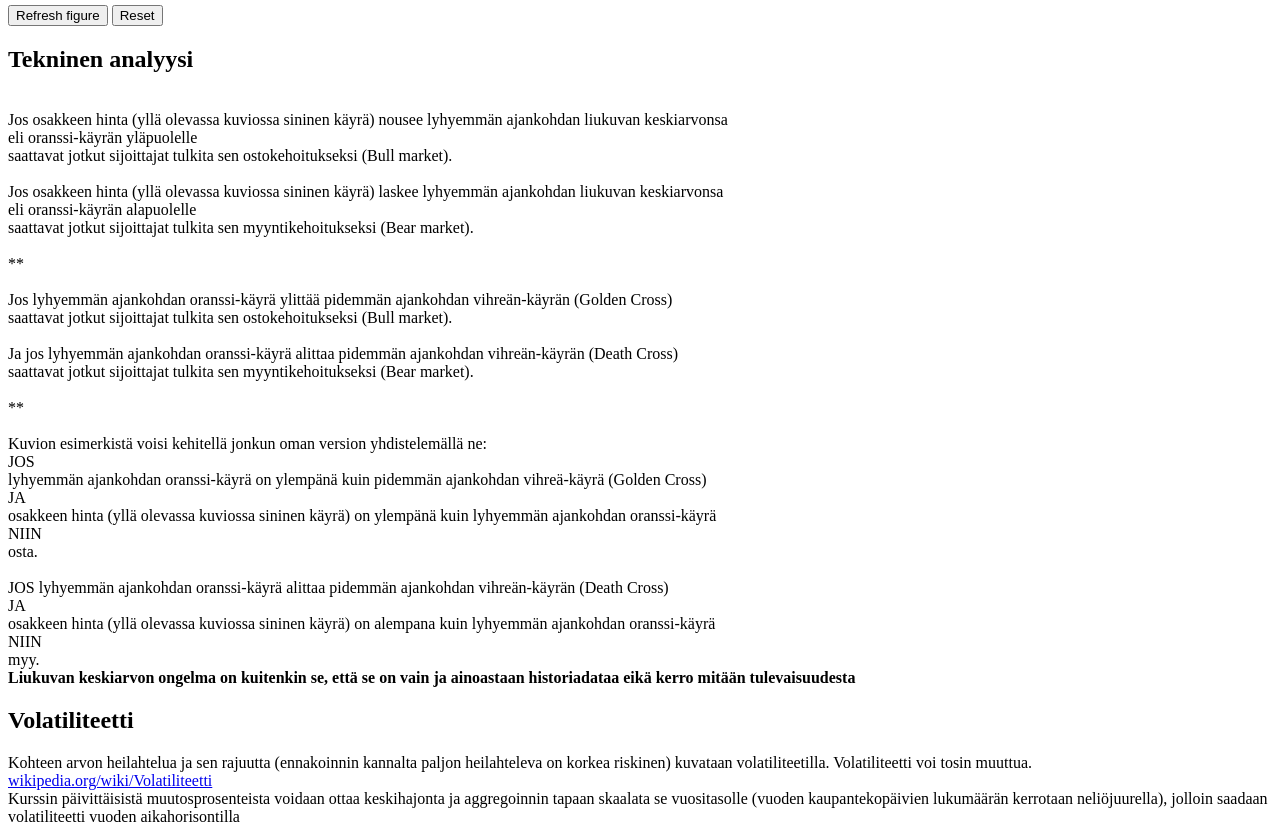
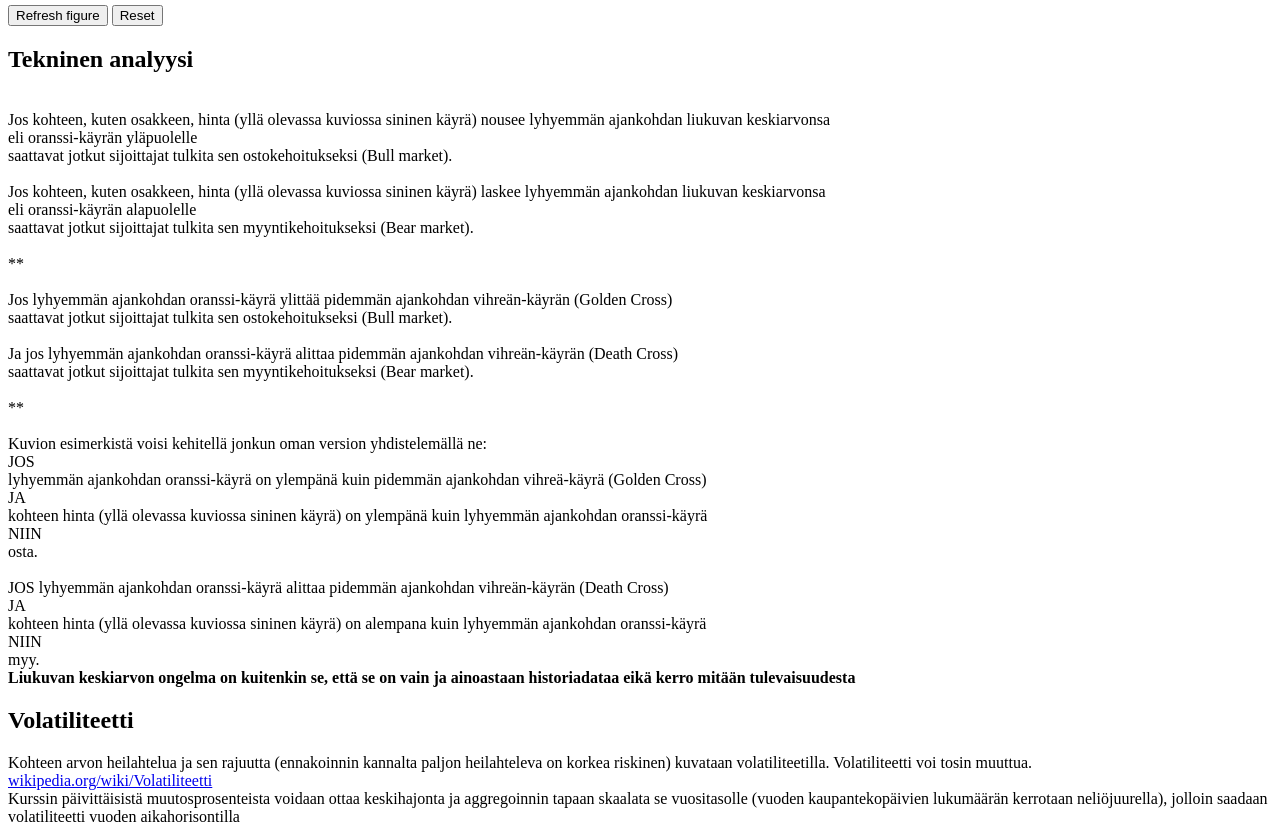
Before and after one commit to mikalegall/flask, a Flask app: page /rate in a window 1280 px wide. Shown: the part 613-1440 px from the top of the page. Run offline with Flask 2, Linux system fonts and the light colour scheme; the visitor is signed in with stand-in values (Sample User, id 1); data comes from the database, SQL or seed files in the repository.

Commit message:
lorem ipsus

```diff
--- a/technical_analysis/templates/rate.html
+++ b/technical_analysis/templates/rate.html
@@ -24,14 +24,14 @@
 <article>
     <h2>Tekninen analyysi</h2>
     <br>
-    Jos osakkeen hinta (yllä olevassa kuviossa sininen käyrä) nousee lyhyemmän ajankohdan liukuvan keskiarvonsa
+    Jos kohteen, kuten osakkeen, hinta (yllä olevassa kuviossa sininen käyrä) nousee lyhyemmän ajankohdan liukuvan keskiarvonsa
     <br>
     eli oranssi-käyrän yläpuolelle
     <br>
     saattavat jotkut sijoittajat tulkita sen ostokehoitukseksi (Bull market).
     <br>
     <br>
-    Jos osakkeen hinta (yllä olevassa kuviossa sininen käyrä) laskee lyhyemmän ajankohdan liukuvan keskiarvonsa
+    Jos kohteen, kuten osakkeen, hinta (yllä olevassa kuviossa sininen käyrä) laskee lyhyemmän ajankohdan liukuvan keskiarvonsa
     <br>
     eli oranssi-käyrän alapuolelle
     <br>
@@ -62,7 +62,7 @@
     <br>
     JA
     <br>
-    osakkeen hinta (yllä olevassa kuviossa sininen käyrä) on ylempänä kuin lyhyemmän ajankohdan oranssi-käyrä
+    kohteen hinta (yllä olevassa kuviossa sininen käyrä) on ylempänä kuin lyhyemmän ajankohdan oranssi-käyrä
     <br>
     NIIN
     <br>
@@ -73,7 +73,7 @@
     <br>
     JA
     <br>
-    osakkeen hinta (yllä olevassa kuviossa sininen käyrä) on alempana kuin lyhyemmän ajankohdan oranssi-käyrä
+    kohteen hinta (yllä olevassa kuviossa sininen käyrä) on alempana kuin lyhyemmän ajankohdan oranssi-käyrä
     <br>
     NIIN
     <br>
@@ -102,5 +102,7 @@
     <br>
     Yllä olevaa kuviota tulkitaan siten, että mitä matalammalla oleva käyrä sitä vähäriskisempi kohde. Koronakeväästä 2020 johtien kurssiheilahtelu on jossain vaiheessa ollut niin rajua, että kohde on ollut korkea riskinen
 </article>
-
+<br>
+<br>
+<br>
 {%endblock volatilite%}
```
